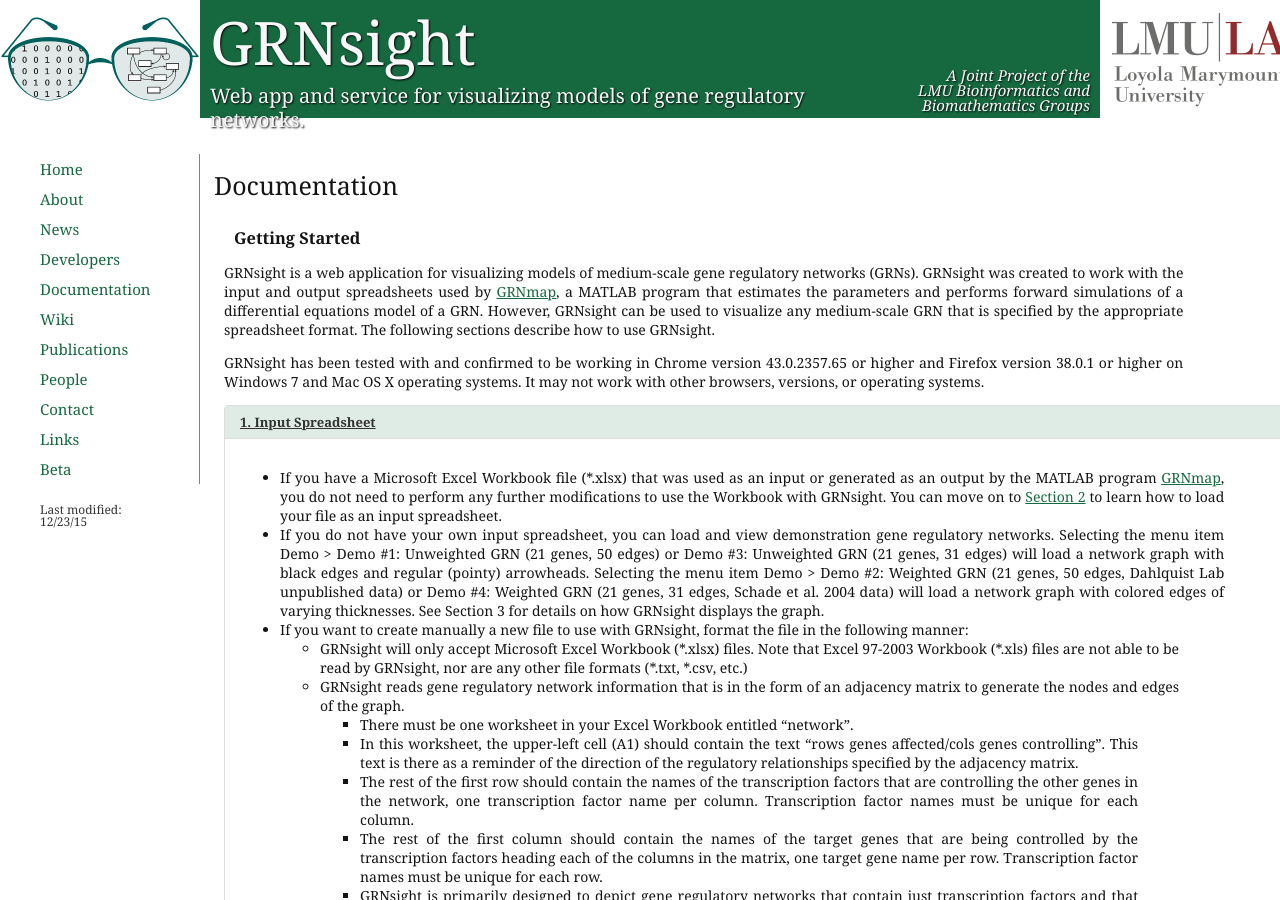
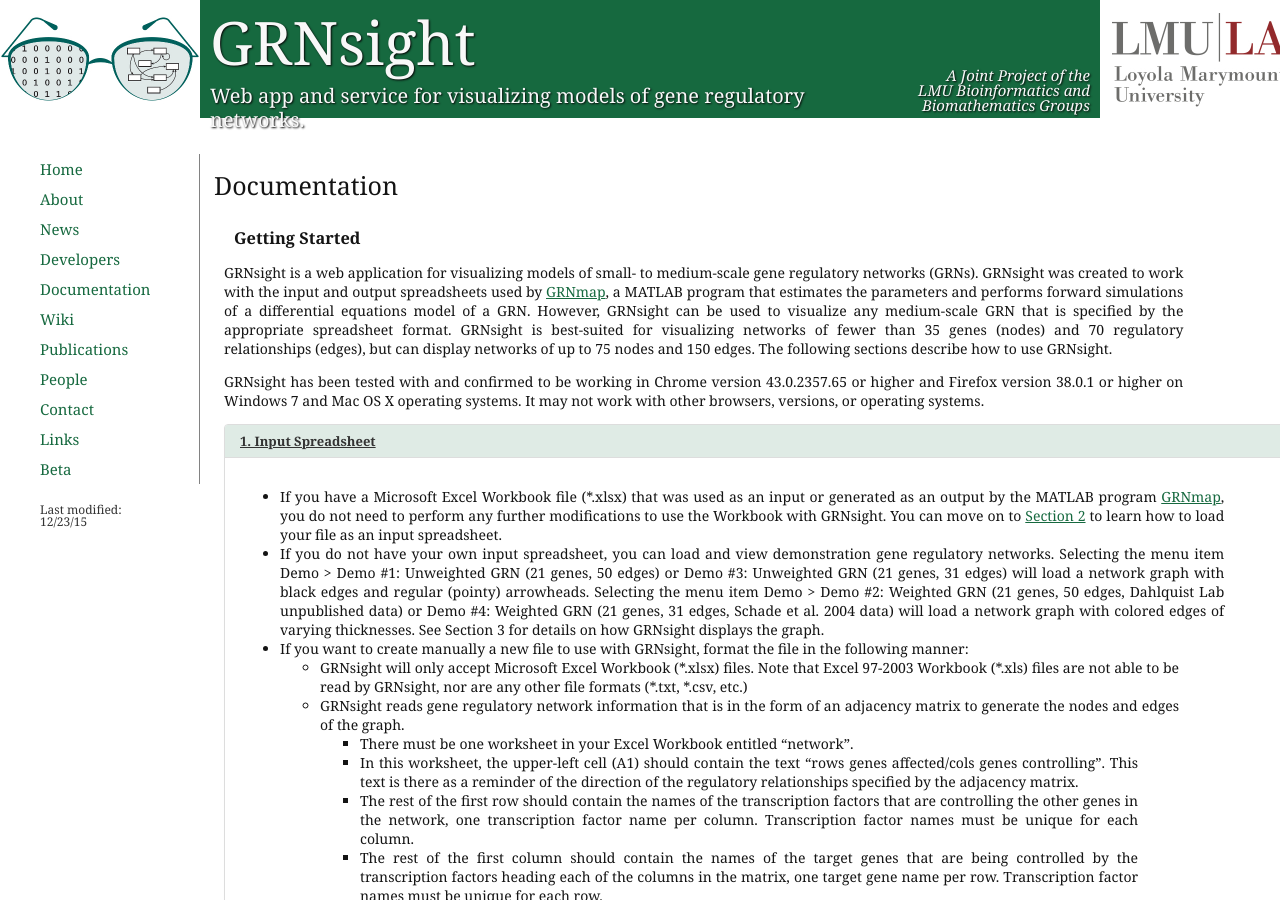
Before and after one commit to dondi/GRNsight, a Jekyll site: the page built from documentation.html, in a window 1280 px wide and 900 px high. Built offline with Jekyll 4.4.1, drawn with Linux system fonts in a browser that asks for light colours; nearby versions of some CDN libraries; Markdown is read by kramdown in place of the engine named in the settings.

Commit message:
added network size info to initial paragraph

```diff
--- a/documentation.html
+++ b/documentation.html
@@ -7,7 +7,7 @@
             <div id="pageContent">
                 <h3>Getting Started</h3>
                 <p>
-                    GRNsight is a web application for visualizing models of medium-scale gene regulatory networks (GRNs).  GRNsight was created to work with the input and output spreadsheets used by <a href="http://kdahlquist.github.io/GRNmap/index.html" target="blank">GRNmap</a>, a MATLAB program that estimates the parameters and performs forward simulations of a differential equations model of a GRN.  However, GRNsight can be used to visualize any medium-scale GRN that is specified by the appropriate spreadsheet format.  The following sections describe how to use GRNsight.
+                    GRNsight is a web application for visualizing models of small- to medium-scale gene regulatory networks (GRNs). GRNsight was created to work with the input and output spreadsheets used by <a href="http://kdahlquist.github.io/GRNmap/index.html" target="blank">GRNmap</a>, a MATLAB program that estimates the parameters and performs forward simulations of a differential equations model of a GRN.  However, GRNsight can be used to visualize any medium-scale GRN that is specified by the appropriate spreadsheet format.  GRNsight is best-suited for visualizing networks of fewer than 35 genes (nodes) and 70 regulatory relationships (edges), but can display networks of up to 75 nodes and 150 edges. The following sections describe how to use GRNsight.
                 </p>
                 <p>
                     GRNsight has been tested with and confirmed to be working in Chrome version 43.0.2357.65 or higher and Firefox version 38.0.1 or higher on Windows 7 and Mac OS X operating systems. It may not work with other browsers, versions, or operating systems.
```
